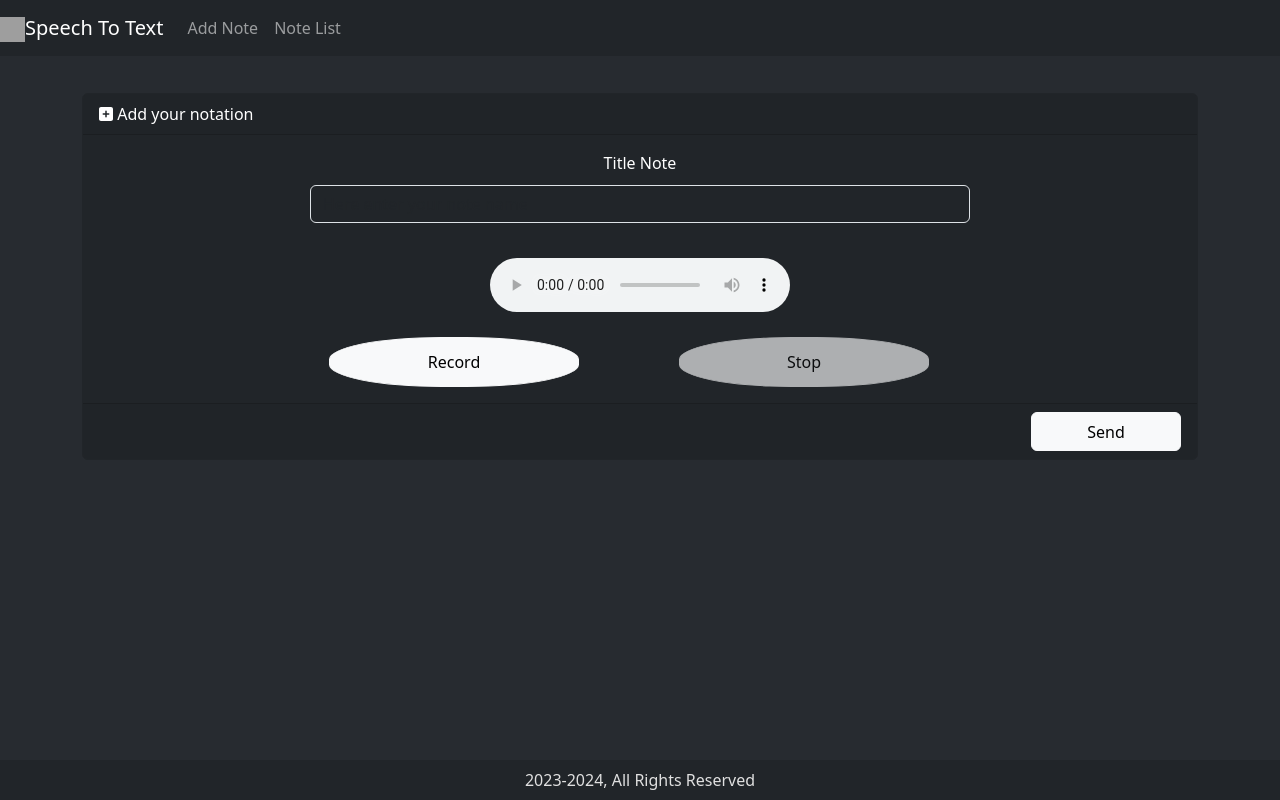
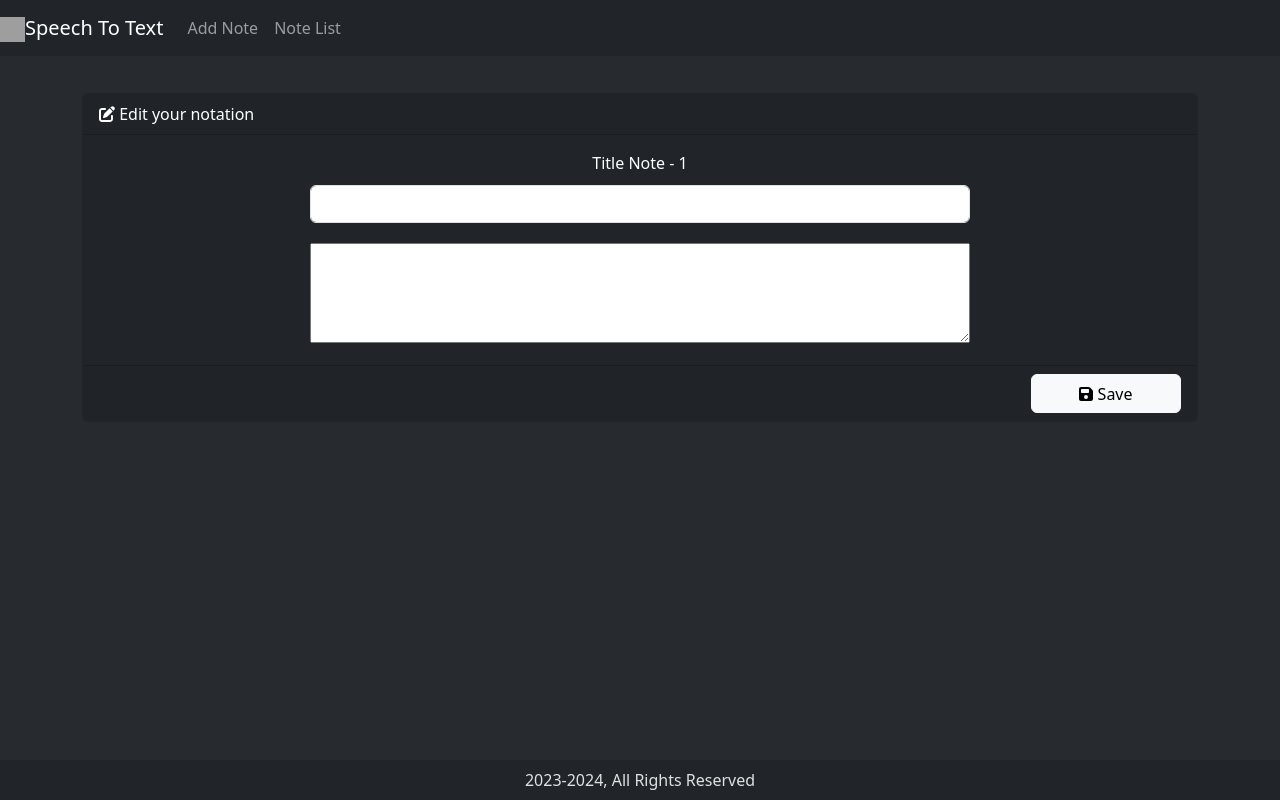
Before and after one commit to 2or5/speech-to-text-client, a React (Create React App) app: page /edit/1 in a window 1280 px wide. Built offline with nearby package versions, Linux system fonts and the light colour scheme; no server answers; grey boxes are pictures that could not be loaded; what mic-recorder-to-mp3 would draw is missing.

Commit message:
create put

```diff
--- a/src/App.js
+++ b/src/App.js
@@ -1,30 +1,30 @@
-import './App.css';
-import Footer from './components/Footer';
-import NavigationBar from './components/NavigationBar';
-import {Container, Row, Col } from 'react-bootstrap';
-import NoteList from './components/NoteList';
-import Note from './components/Note';
-import { BrowserRouter as Router, Route, Routes} from 'react-router-dom';
-import Welcome from './components/Welcome';
-
+import "./App.css";
+import Footer from "./components/Footer";
+import NavigationBar from "./components/NavigationBar";
+import { Container, Row, Col } from "react-bootstrap";
+import NoteList from "./components/NoteList";
+import Note from "./components/Note";
+import { BrowserRouter as Router, Route, Routes } from "react-router-dom";
+import Welcome from "./components/Welcome";
+import NoteEdit from "./components/NoteEdit";
 
 function App() {
   return (
     <Router>
-      <NavigationBar/>
+      <NavigationBar />
       <Container>
         <Row>
           <Col lg={12}>
             <Routes>
-                  <Route path="/"  Component={Welcome}/>
-                  <Route path="/add"  Component={Note}/>
-                  <Route path="/edit/:id" Component={Note} />
-                  <Route path="/list" Component={NoteList}/>
+              <Route path="/" element={<Welcome />} />
+              <Route path="/add" element={<Note />} />
+              <Route path="/edit/:id" element={<NoteEdit />} />
+              <Route path="/list" element={<NoteList />} />
             </Routes>
           </Col>
         </Row>
       </Container>
-      <Footer/>
+      <Footer />
     </Router>
   );
 }
--- a/src/components/Note.js
+++ b/src/components/Note.js
@@ -4,12 +4,15 @@ import MicRecorder from "mic-recorder-to-mp3";
 import axios from "axios";
 import { Card, Form, Button } from "react-bootstrap";
 import { FontAwesomeIcon } from "@fortawesome/react-fontawesome";
-import { faPlus, faPlusSquare } from "@fortawesome/free-solid-svg-icons";
+import {
+  faPaperPlane,
+  faPlus,
+  faPlusSquare,
+} from "@fortawesome/free-solid-svg-icons";
 import CreateNoteToast from "./CreateNoteToast";
 const Mp3Recorder = new MicRecorder({ bitRate: 128 });
 
 export default class Note extends Component {
-
   state = {
     title: "",
     baseAudio: "",
@@ -23,12 +26,12 @@ export default class Note extends Component {
     this.submitNote = this.submitNote.bind(this);
   }
 
-  noteChange = event => {
+  noteChange = (event) => {
     this.setState({
-      [event.target.name]: event.target.value
+      [event.target.name]: event.target.value,
     });
     event.preventDefault();
-  }
+  };
 
   state = {
     isRecording: false,
@@ -36,25 +39,32 @@ export default class Note extends Component {
     isBlocked: false,
   };
 
-  submitNote = event => {
+  submitNote = (event) => {
     event.preventDefault();
 
     const note = {
-      userId: "651c61e6de1460284ddef65b",
+      userId: "65549678dcc07762fc7b5200",
       name: this.state.title,
-      base64: this.state.baseAudio
+      base64: this.state.baseAudio,
     };
 
-    axios.post("http://localhost:8080/notes/create-note", note).then(response => {
-      if (response.data != null) {
-        this.setState({ "show": true });
-        setTimeout(() => this.setState({ "show": false }), 6000);
-      } else {
-        this.setState({ "show": false });
-      }
+    axios
+      .post("http://localhost:8080/notes/create-note", note)
+      .then((response) => {
+        if (response.data != null) {
+          this.setState({ show: true });
+          setTimeout(() => this.setState({ show: false }), 6000);
+        } else {
+          this.setState({ show: false });
+        }
+      });
+    this.setState({
+      title: "",
+      isRecording: false,
+      blobURL: "",
+      baseAudio: "",
     });
-    this.setState({ title: '', isRecording: false, blobURL: '', baseAudio: '' });
-  }
+  };
 
   componentDidMount() {
     navigator.getUserMedia(
@@ -110,29 +120,57 @@ export default class Note extends Component {
   render() {
     return (
       <div>
-        <div style={{ "display": this.state.show ? "block" : "none" }}>
-          <CreateNoteToast children={{ show: this.state.show, message: "Note Saved Successfully.", type: "success" }} />
+        <div style={{ display: this.state.show ? "block" : "none" }}>
+          <CreateNoteToast
+            children={{
+              show: this.state.show,
+              message: "Note Saved Successfully.",
+              type: "success",
+            }}
+          />
         </div>
-        <Card className={"border border-dark bg-dark text-white"} style={{ marginTop: '37px' }}>
-          <Card.Header><FontAwesomeIcon icon={faPlusSquare} /> Add your notation</Card.Header>
-          <Form onReset={this.resetNote} onSubmit={this.submitNote} id="noteFormId">
+        <Card
+          className={"border border-dark bg-dark text-white"}
+          style={{ marginTop: "37px" }}
+        >
+          <Card.Header>
+            <FontAwesomeIcon icon={faPlusSquare} /> Add your notation
+          </Card.Header>
+          <Form
+            onReset={this.resetNote}
+            onSubmit={this.submitNote}
+            id="noteFormId"
+          >
             <Card.Body>
-              <Form.Group style={{ textAlign: 'center' }}>
-                <Form.Label style={{ marginBottom: '10px', display: 'block' }}>Title Note</Form.Label>
-                <Form.Control required
+              <Form.Group style={{ textAlign: "center" }}>
+                <Form.Label style={{ marginBottom: "10px", display: "block" }}>
+                  Title Note
+                </Form.Label>
+                <Form.Control
+                  required
                   type="text"
                   name="title"
                   value={this.state.title}
                   onChange={this.noteChange}
                   className={"bg-dark text-white"}
-                  style={{ width: '660px', height: '38px', margin: 'auto' }}
+                  style={{ width: "660px", height: "38px", margin: "auto" }}
                   placeholder="Here enter your note name"
                 />
               </Form.Group>
-              <Form.Group style={{ marginTop: '35px' }}>
-                <audio style={{ margin: 'auto', display: 'block', color: 'black' }} src={this.state.blobURL} controls="controls" />
-                <Button name="record"
-                  style={{ borderRadius: '45%', marginLeft: '230px', marginTop: '25px', width: '250px', height: '50px' }}
+              <Form.Group style={{ marginTop: "35px", textAlign: "center" }}>
+                <audio
+                  style={{ margin: "auto", display: "block", color: "black" }}
+                  src={this.state.blobURL}
+                  controls="controls"
+                />
+                <Button
+                  name="record"
+                  style={{
+                    borderRadius: "45%",
+                    marginTop: "25px",
+                    width: "250px",
+                    height: "50px",
+                  }}
                   value={this.state.record}
                   onChange={this.noteChange}
                   variant="light"
@@ -141,9 +179,15 @@ export default class Note extends Component {
                 >
                   Record
                 </Button>
-                <Button name="stopRecord"
+                <Button
+                  name="stopRecord"
                   variant="light"
-                  style={{ borderRadius: '45%', marginLeft: '100px', marginTop: '25px', width: '250px', height: '50px' }}
+                  style={{
+                    borderRadius: "45%",
+                    marginTop: "25px",
+                    width: "250px",
+                    height: "50px",
+                  }}
                   onClick={this.stop}
                   disabled={!this.state.isRecording}
                 >
@@ -152,8 +196,17 @@ export default class Note extends Component {
               </Form.Group>
             </Card.Body>
             <Card.Footer>
-              <Button variant="light" type="submit" style={{ width: '150px', height: '39px', marginLeft: 'auto', display: 'block' }}>
-                Send
+              <Button
+                variant="light"
+                type="submit"
+                style={{
+                  width: "150px",
+                  height: "39px",
+                  marginLeft: "auto",
+                  display: "block",
+                }}
+              >
+                <FontAwesomeIcon icon={faPaperPlane} /> Send
               </Button>
             </Card.Footer>
           </Form>
--- /dev/null
+++ b/src/components/NoteEdit.js
@@ -0,0 +1,106 @@
+import React, { useState, useEffect } from "react";
+import { Card, Form, Button } from "react-bootstrap";
+import { FontAwesomeIcon } from "@fortawesome/react-fontawesome";
+import {
+  faEdit,
+  faPlusSquare,
+  faSave,
+} from "@fortawesome/free-solid-svg-icons";
+import { useParams, useNavigate } from "react-router-dom";
+import axios from "axios";
+
+const NoteEdit = () => {
+  const { id } = useParams();
+  const [name, namechange] = useState("");
+  const [text, textchange] = useState("");
+  const navigate = useNavigate();
+
+  useEffect(() => {
+    fetch("http://localhost:8080/notes/note/" + id)
+      .then((res) => {
+        return res.json();
+      })
+      .then((res) => {
+        namechange(res.name);
+        textchange(res.text);
+      })
+      .catch((err) => {
+        console.log(err.message);
+      });
+  }, [id]);
+
+  const handlesubmit = (e) => {
+    e.preventDefault();
+
+    const sendNote = { id, name, text };
+
+    fetch("http://localhost:8080/notes/edit-note", {
+      method: "PUT",
+      headers: { "content-type": "application/json" },
+      body: JSON.stringify(sendNote),
+    })
+      .then(() => {
+        navigate(-1);
+      })
+      .catch((err) => {
+        console.log(err.message);
+      });
+  };
+
+  return (
+    <Card
+      className={"border border-dark bg-dark text-white"}
+      style={{ marginTop: "37px" }}
+    >
+      <Card.Header>
+        <FontAwesomeIcon icon={faEdit} /> Edit your notation
+      </Card.Header>
+      <Form onSubmit={handlesubmit}>
+        <Card.Body>
+          <Form.Group style={{ textAlign: "center" }}>
+            <Form.Label style={{ marginBottom: "10px", display: "block" }}>
+              Title Note - {id}{" "}
+            </Form.Label>
+            <Form.Control
+              required
+              type="text"
+              name="title"
+              style={{ width: "660px", height: "38px", margin: "auto" }}
+              value={name}
+              onChange={(e) => namechange(e.target.value)}
+            />
+            <textarea
+              required
+              type="text"
+              name="text"
+              style={{
+                width: "660px",
+                height: "100px",
+                margin: "auto",
+                marginTop: "20px",
+              }}
+              value={text}
+              onChange={(e) => textchange(e.target.value)}
+            />
+          </Form.Group>
+        </Card.Body>
+        <Card.Footer>
+          <Button
+            variant="light"
+            type="submit"
+            style={{
+              width: "150px",
+              height: "39px",
+              marginLeft: "auto",
+              display: "block",
+            }}
+          >
+            <FontAwesomeIcon icon={faSave} /> Save
+          </Button>
+        </Card.Footer>
+      </Form>
+    </Card>
+  );
+};
+
+export default NoteEdit;
--- a/src/components/Welcome.js
+++ b/src/components/Welcome.js
@@ -3,7 +3,7 @@ import React,{Component} from "react";
 export default class Welcome extends Component {
     render() {
         return(
-            <div class="mt-4 p-5 bg-dark text-white rounded">
+            <div className="mt-4 p-5 bg-dark text-white rounded">
                     <h1>Jumbotron Example</h1>
                     <p>Lorem ipsum...</p>
                     <h1>Hello</h1>
```
Lines whose indentation alone changed are shown as unchanged.
